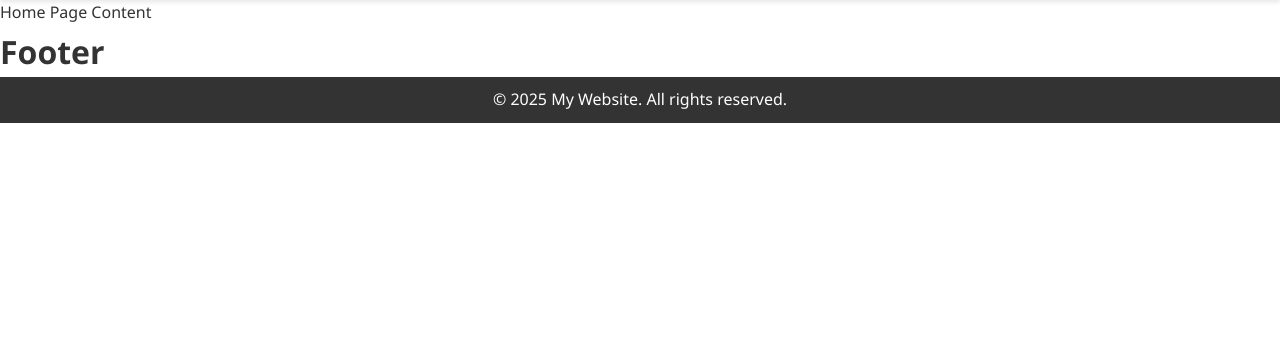
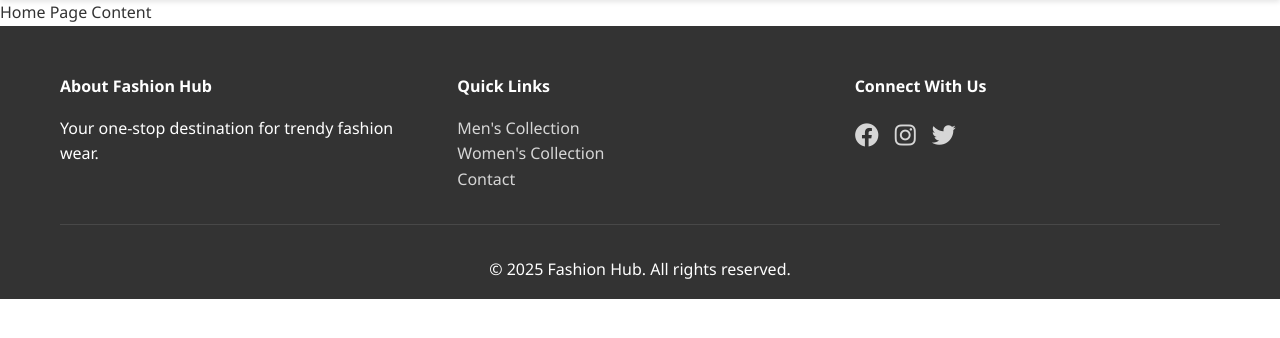
Before and after one commit to vprabhu1771/dj_cloth_customize, a Django app: page / in a window 1280 px wide. Shown: the part 70-408 px from the top of the page. Run offline with Django 5.2, Linux system fonts and the light colour scheme.

Commit message:
Update footer.html

```diff
--- a/frontend/templates/frontend/layout/footer.html
+++ b/frontend/templates/frontend/layout/footer.html
@@ -1,6 +1,29 @@
-<h1>Footer</h1>
-
-<!-- Footer -->
-<footer style="text-align: center; padding: 10px;">
-    &copy; {% now "Y" %} My Website. All rights reserved.
+<footer>
+    <div class="container">
+        <div class="footer-content">
+            <div class="footer-section">
+                <h4>About Fashion Hub</h4>
+                <p>Your one-stop destination for trendy fashion wear.</p>
+            </div>
+            <div class="footer-section">
+                <h4>Quick Links</h4>
+                <ul>
+                    <li><a href="index.html#mens">Men's Collection</a></li>
+                    <li><a href="index.html#womens">Women's Collection</a></li>
+                    <li><a href="index.html#contact">Contact</a></li>
+                </ul>
+            </div>
+            <div class="footer-section">
+                <h4>Connect With Us</h4>
+                <div class="social-links">
+                    <a href="#"><i class="fab fa-facebook"></i></a>
+                    <a href="#"><i class="fab fa-instagram"></i></a>
+                    <a href="#"><i class="fab fa-twitter"></i></a>
+                </div>
+            </div>
+        </div>
+        <div class="footer-bottom">
+            <p>&copy; 2025 Fashion Hub. All rights reserved.</p>
+        </div>
+    </div>
 </footer>
```
